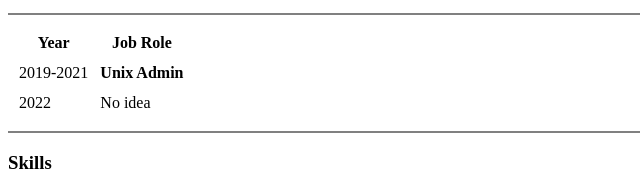
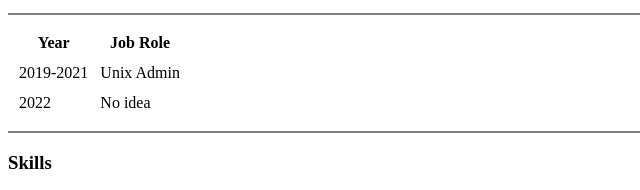
Before and after one commit to vicky1998-coder/sample, a plain HTML site: page index.html in a window 1280 px wide. Shown: the part 342-532 px from the top of the page, 0-640 px from the left. Drawn offline with Linux system fonts and the light colour scheme.

Commit message:
Update index.html

```diff
--- a/index.html
+++ b/index.html
@@ -36,7 +36,7 @@
         <tbody>
         <tr>
             <td>2019-2021</td>
-            <th>Unix Admin</th>
+            <td>Unix Admin</td>
         </tr>
         <tr>
             <td>2022</td>
```
